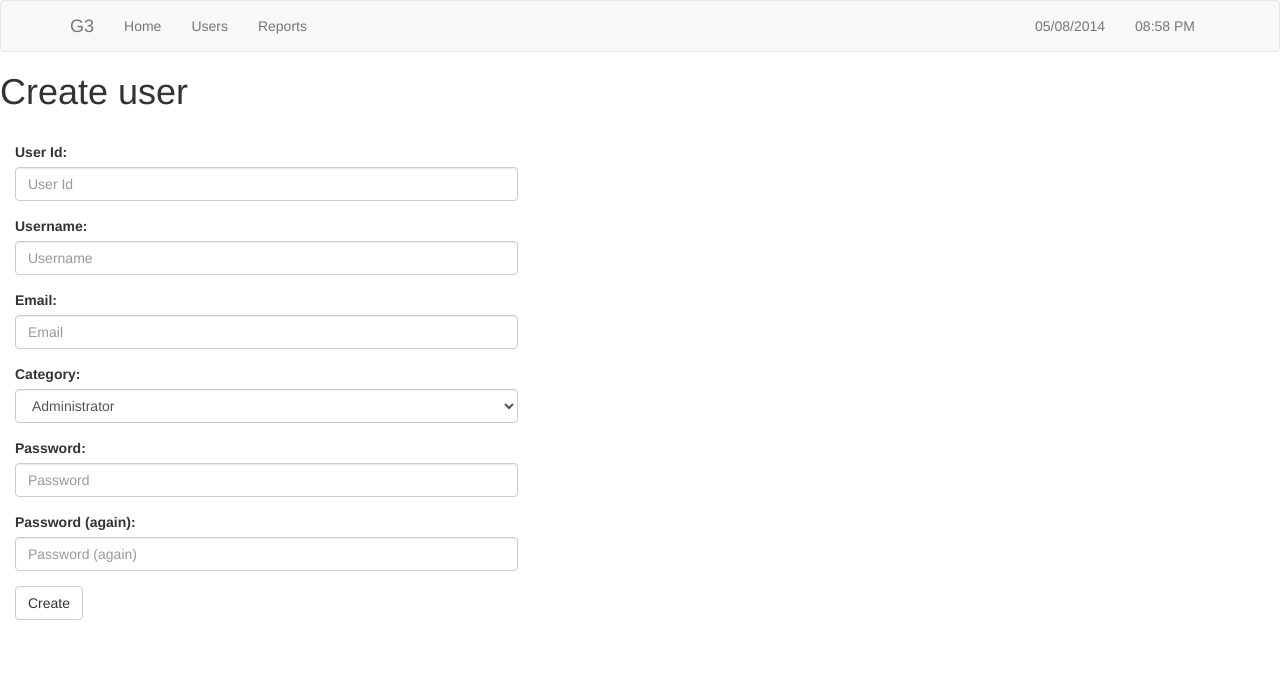
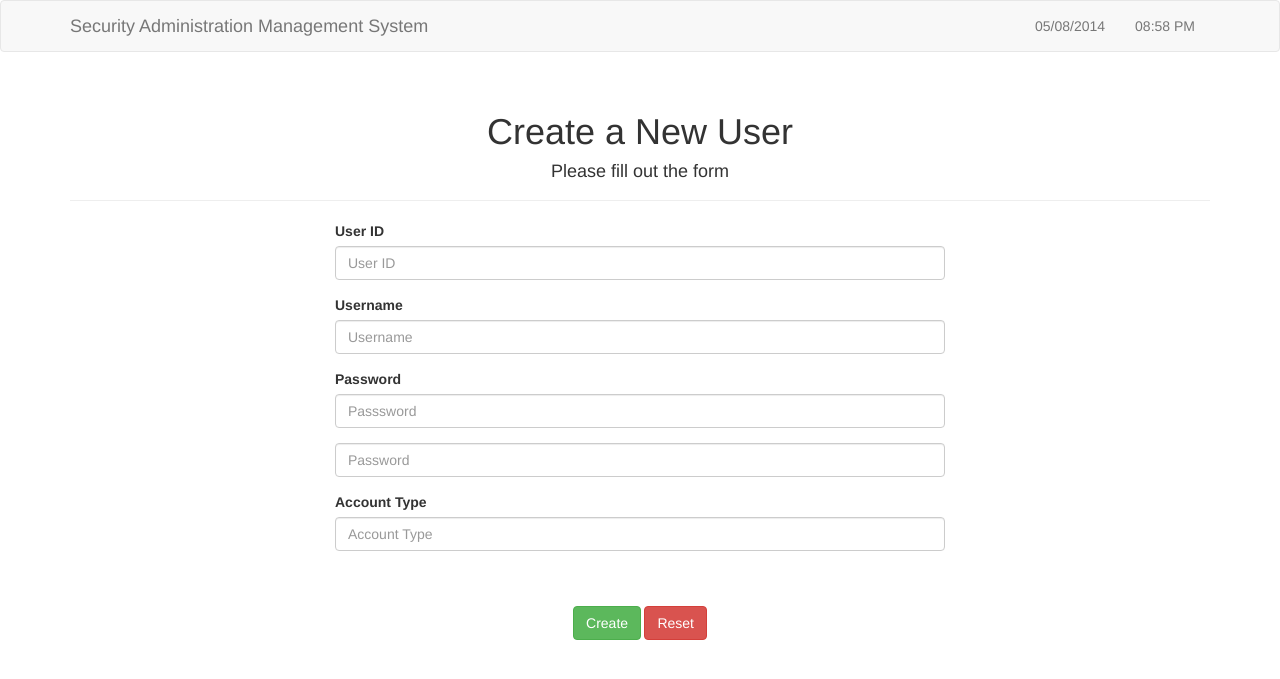
Before and after one commit to luisvalcourt2/web-php-project, a PHP site: page /users/create.php in a window 1280 px wide. Shown: the top 679 px of the page. Run offline with PHP 8.4, Linux system fonts and the light colour scheme; some libraries are stand-ins or nearby versions.

Commit message:
Index page y Create an User

```diff
--- a/templates/base.php
+++ b/templates/base.php
@@ -3,9 +3,11 @@
 <html lang="en">
 <head>
     <meta charset="UTF-8">
+
+  <meta name="viewport" content="width=device-width, initial-scale=1">
     <title>G3 | <?php startblock('title') ?><?php endblock() ?></title>
-    <link rel="stylesheet" href="/web-php-project/static/css/bootstrap.min.css">
-    <link rel="stylesheet" href="/web-php-project/static/css/app.css">
+    <link rel="stylesheet" href="/xampp/web-php-project/static/css/bootstrap.min.css">
+    <link rel="stylesheet" href="/xampp/web-php-project/static/css/app.css">
     <?php startblock('extra_css') ?>
     <?php endblock() ?>
 </head>
@@ -18,9 +20,9 @@
     <footer>
         <?php include 'common/footer.php'; ?>
     </footer>
-    <script src="/web-php-project/static/js/jquery.js"></script>
-    <script src="/web-php-project/static/js/bootstrap.min.js"></script>
-    <script src="/web-php-project/static/js/app.js"></script>
+    <script src="/xampp/web-php-project/static/js/jquery.js"></script>
+    <script src="/xampp/web-php-project/static/js/bootstrap.min.js"></script>
+    <script src="/xampp/web-php-project/static/js/app.js"></script>
     <?php startblock('extra_js') ?>
     <?php endblock() ?>
 </body>
--- a/templates/common/header.php
+++ b/templates/common/header.php
@@ -7,14 +7,11 @@
         <span class="icon-bar"></span>
         <span class="icon-bar"></span>
       </button>
-      <a class="navbar-brand" href="/web-php-project/templates/">G3</a>
+      <a class="navbar-brand" href="/web-php-project/templates/">Security Administration Management System</a>
     </div>
     <div class="collapse navbar-collapse" id="bs-example-navbar-collapse-1">
-      <ul class="nav navbar-nav">
-        <li><a href="/web-php-project/templates/">Home</a></li>
-        <li><a href="#">Users</a></li>
-        <li><a href="#">Reports</a></li>
-      </ul>
+
+
       <ul class="nav navbar-nav navbar-right">
         <li><a href="#"><?php echo date('m/d/Y') ?></a></li>
         <li><a href="#"><?php echo date('h:i A', strtotime(date('m/d/Y H:i:s'))); ?></a></li>
--- a/templates/users/create.php
+++ b/templates/users/create.php
@@ -1,41 +1,45 @@
 <?php include '../base.php'; ?>
 <?php startblock('title') ?>Create user<?php endblock() ?>
 <?php startblock('content') ?>
-<h1>Create user</h1>
-<br>
-<div class="col-sm-5">
-    <form role="form" method="post" action="#">
+<div class="container">
+   <div class="page-header">
+  <center><h1>Create a New User</h1>
+  <h4>Please fill out the form</h4></center>
+   </div>
+</div>
+
+
+        <div class="col-sm-6 col-sm-offset-3">
+            <form role="form"  id="search">
                <div class="form-group">
-            <label for="user_id" class="control-label">User Id:</label>
-            <input type="text" class="form-control" id="user_id" placeholder="User Id">
+                    <label for="state">User ID</label>
+                    <input type="text" class="form-control" id="ID" placeholder="User ID">
                 </div>
                 <div class="form-group">
-            <label for="user_name" class="control-label">Username:</label>
-            <input type="text" class="form-control" id="user_name" placeholder="Username">
+                    <label for="fist-name">Username</label>
+                    <input type="text" class="form-control" id="username" placeholder="Username">
                 </div>
                 <div class="form-group">
-            <label for="email" class="control-label">Email:</label>
-            <input type="email" class="form-control" id="email" placeholder="Email">
+                    <label for="lasts-name">Password</label>
+                    <input type="text" class="form-control" id="password" placeholder="Passsword">
                 </div>
                 <div class="form-group">
-            <label for="category" class="control-label">Category:</label>
-            <select class="form-control" id="catgory">
-                <option value="Administrator">Administrator</option>
-                <option value="Super User">Super User</option>
-                <option value="Normal User">Normal User</option>
-            </select>
+
+                    <input type="text" class="form-control" id="verify-password" placeholder="Password">
                 </div>
               <div class="form-group">
-            <label for="password1" class="control-label">Password:</label>
-            <input type="password" class="form-control" id="password1" placeholder="Password">
+                    <label for="accountType">Account Type</label>
+                    <small>
+                        <input type="text" class="form-control" id="account-type" placeholder="Account Type">
                 </div>
-        <div class="form-group">
-            <label for="password2" class="control-label">Password (again):</label>
-            <input type="password" class="form-control" id="password2" placeholder="Password (again)">
+            </br>
+        </br>
+        <center>
+                <div class="form-group" id="button">
+                <button type="submit" class="btn btn-success">Create</button>
+                <button type="clear" class="btn btn-danger">Reset</button>
             </div>
-        <div class="form-group">
-            <button type="submit" class="btn btn-default">Create</button>
-        </div>
+        </center>
             </form>
           </div>
 <?php endblock() ?>
```
Also changed, not shown: templates/index.php (+47 -16 lines). Lines whose indentation alone changed are shown as unchanged.
